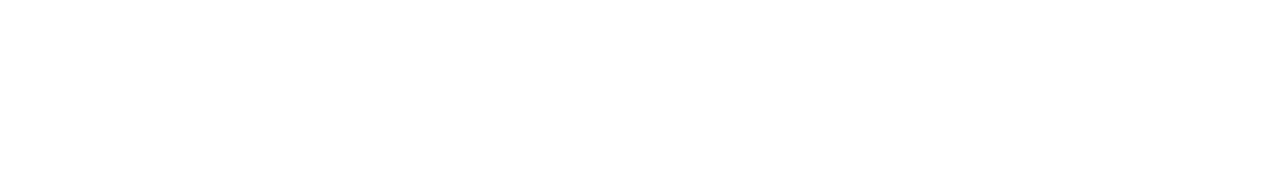
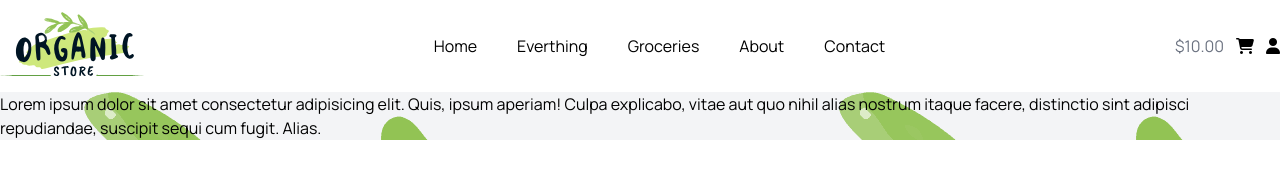
Before and after one commit to RakibHossen-Dev/Organic, a plain HTML site: page index.html in a window 1280 px wide. Drawn offline with nearby package versions, Linux system fonts and the light colour scheme.

Commit message:
navbar done

```diff
--- a/index.html
+++ b/index.html
@@ -26,7 +26,39 @@
   </head>
   <body class="font-manrope">
     <!--------------- header ----------------->
-    <header></header>
+    <header class="lg:container mx-auto w-11/12">
+      <nav class="flex justify-between items-center py-3">
+        <div class="w-36">
+          <img src="images/logo.svg" alt="" />
+        </div>
+        <div class="lg:block hidden">
+          <ul class="flex items-center justify-center gap-10">
+            <li><a href="#">Home</a></li>
+            <li><a href="#">Everthing</a></li>
+            <li><a href="#">Groceries</a></li>
+            <li><a href="#">About</a></li>
+            <li><a href="#">Contact</a></li>
+          </ul>
+        </div>
+        <div class="flex items-center gap-3">
+          <p class="text-gray-500">$10.00</p>
+          <i class="fa-solid fa-cart-shopping"></i>
+          <i class="fa-solid fa-user"></i>
+          <i
+            class="fa-solid fa-bars bg-green-500 text-xl px-3 py-2 cursor-pointer rounded-lg lg:hidden"
+          ></i>
+        </div>
+      </nav>
+      <!-- banner -->
+      <section class="bg-[url('/images/leaf01.png')] bg-gray-100">
+        <p>
+          Lorem ipsum dolor sit amet consectetur adipisicing elit. Quis, ipsum
+          aperiam! Culpa explicabo, vitae aut quo nihil alias nostrum itaque
+          facere, distinctio sint adipisci repudiandae, suscipit sequi cum
+          fugit. Alias.
+        </p>
+      </section>
+    </header>
     <!--------------------- main ---------------->
     <main></main>
     <!----------------- footer ----------------->
```
